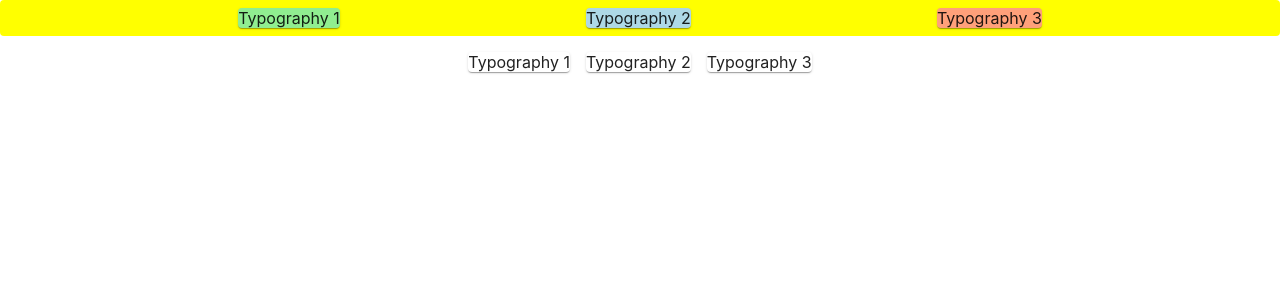
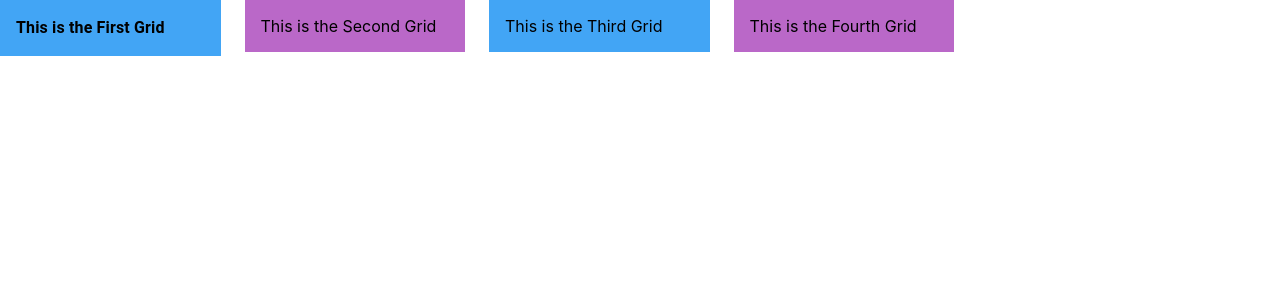
Before and after one commit to ramanath-naik/responsive_design, a React (Create React App) app in the folder responsive-app/: page / in a window 1280 px wide. Shown: the top 300 px of the page. Built offline with nearby package versions, Linux system fonts and the light colour scheme.

Commit message:
grid commit

```diff
--- a/responsive-app/package.json
+++ b/responsive-app/package.json
@@ -5,6 +5,7 @@
   "dependencies": {
     "@emotion/react": "^11.11.4",
     "@emotion/styled": "^11.11.5",
+    "@material/typography": "^14.0.0",
     "@mui/material": "^5.15.14",
     "@testing-library/jest-dom": "^5.17.0",
     "@testing-library/react": "^13.4.0",
--- a/responsive-app/src/App.js
+++ b/responsive-app/src/App.js
@@ -5,8 +5,8 @@ import FlexBox1 from "./components/FlexBox1";
 function App() {
   return (
     <div>
-      {/* <ResponsiveButton/> */}
-      <FlexBox1/>
+      <ResponsiveButton/>
+      {/* <FlexBox1/> */}
     </div>
   );
 }
--- a/responsive-app/src/components/FlexBox1.js
+++ b/responsive-app/src/components/FlexBox1.js
@@ -34,9 +34,9 @@ export default function FlexBox1() {
           gap: 2,
         }}
       >
-        <Paper>Typography 1</Paper>
-        <Paper>Typography 2</Paper>
-        <Paper>Typography 3</Paper>
+        <Paper>Typo</Paper>
+        <Paper>Typo</Paper>
+        <Paper>Typo</Paper>
       </Box>
     </div>
   )
--- a/responsive-app/src/components/ResponsiveButton.js
+++ b/responsive-app/src/components/ResponsiveButton.js
@@ -1,21 +1,35 @@
 import React from 'react';
 import Button from '@mui/material/Button';
 import Grid from '@mui/material/Grid';
+import { Box } from '@mui/material';
+import { Typography } from '@mui/material';
 
 const ResponsiveButton = () => {
   return (
-    <Grid container spacing={2} justifyContent="center">
-      <Grid item xs={12} sm={8} md={5}>
-        <Button fullWidth variant="contained" color="primary">
-          Button1
-        </Button>
+    <Grid container spacing={3} columns={16}>
+        <Grid item xs={12} sm={6} md={3}>
+          <Box  bgcolor="primary.light" p={2}>
+          <Typography variant="body1" fontWeight={{ xs: 'normal', sm: 'bold', md: 'bold' }}>
+            This is the First Grid
+          </Typography>
+          </Box>
+        </Grid>
+        <Grid item xs={12} sm={6} md={3}>
+          <Box bgcolor="secondary.light" p={2}>
+            This is the Second Grid
+          </Box>
+        </Grid>
+        <Grid item xs={12} sm={6} md={3}>
+          <Box bgcolor="primary.light" p={2}>
+            This is the Third Grid
+          </Box>
+        </Grid>
+        <Grid item xs={12} sm={6} md={3}>
+          <Box bgcolor="secondary.light" p={2}>
+            This is the Fourth Grid
+          </Box>
+        </Grid>
       </Grid>
-      <Grid item xs={12} sm={8} md={5}>
-        <Button fullWidth variant="contained" color="primary">
-          Button2
-        </Button>
-      </Grid>
-    </Grid>
   );
 };
 
```
